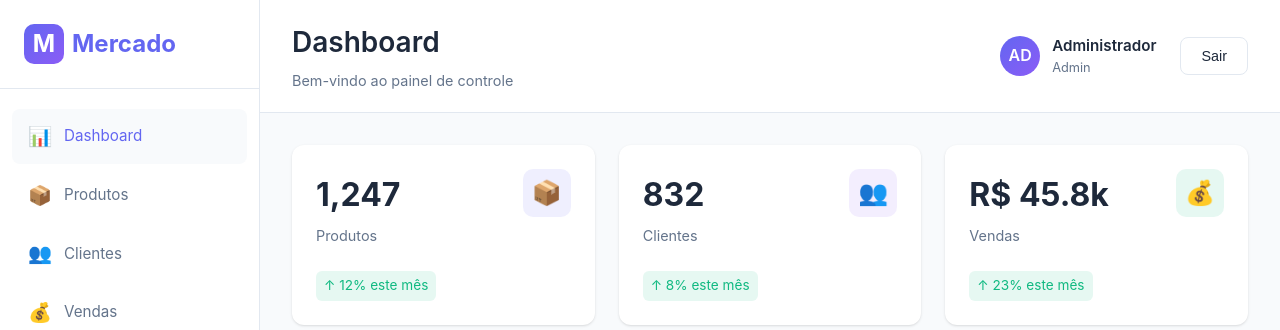
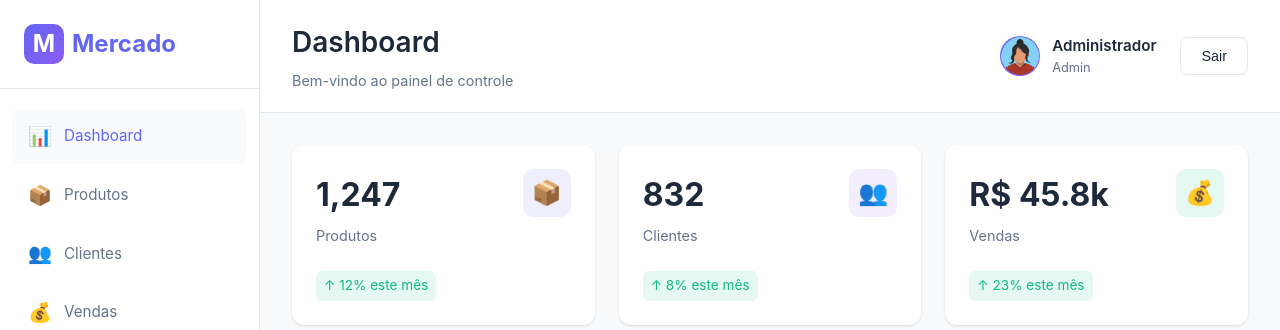
Before and after one commit to raphaeldecm/programacao_internet, a Django app: page / in a window 1280 px wide. Shown: the top 330 px of the page. Run offline with Django 5.2, Linux system fonts and the light colour scheme.

Commit message:
Adicionar imagem de perfil e ajustar estilo do avatar

```diff
--- a/Projeto/static/css/style.css
+++ b/Projeto/static/css/style.css
@@ -148,6 +148,14 @@ body {
     justify-content: center;
     color: white;
     font-weight: 600;
+    overflow: hidden;
+}
+
+.user-avatar img {
+    width: 100%;
+    height: 100%;
+    object-fit: cover;
+    border-radius: 50%;
 }
 
 .user-details {
--- a/Projeto/templates/home.html
+++ b/Projeto/templates/home.html
@@ -78,7 +78,9 @@
             </div>
             <div class="header-right">
                 <div class="user-info">
-                    <div class="user-avatar">AD</div>
+                    <div class="user-avatar">
+                        <img src="{% static 'img/profile.png' %}" alt="Avatar">
+                    </div>
                     <div class="user-details">
                         <span class="user-name">Administrador</span>
                         <span class="user-role">Admin</span>
```
Also changed, not shown: Projeto/static/img/profile.png (added).
